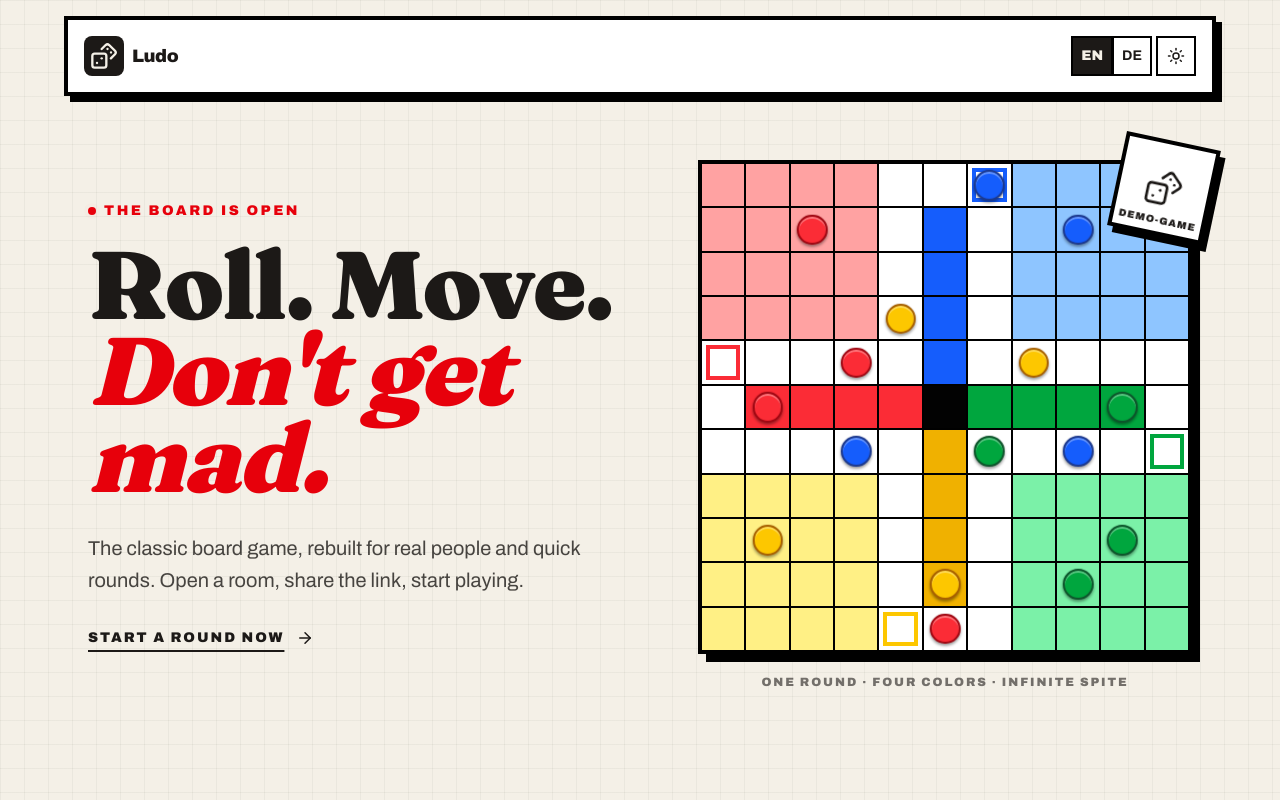
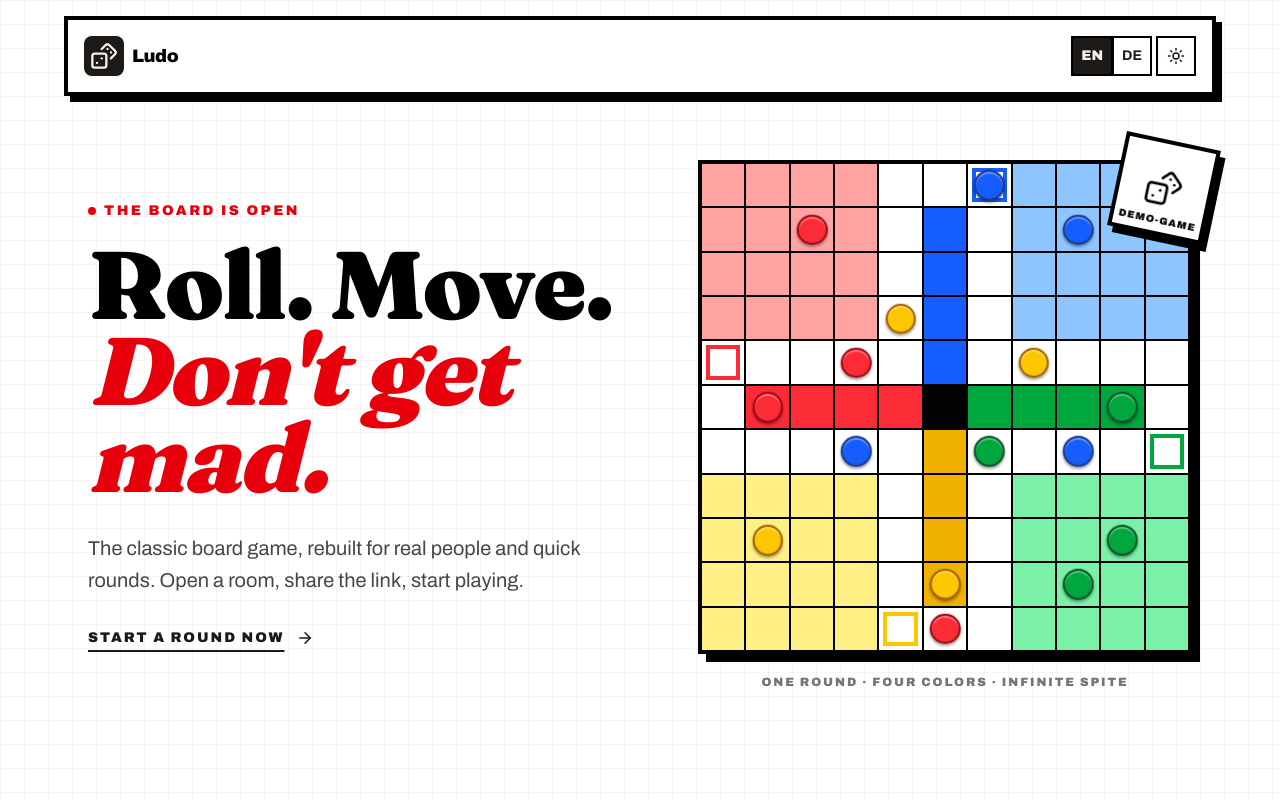
Before and after one commit to CuteNikki/ludo, a Next.js app in the folder apps/web/: page / in a window 1280 px wide. Shown: the top 800 px of the page. Built offline with nearby package versions, Linux system fonts and the light colour scheme; no server answers.

Commit message:
fix some styling problems

```diff
--- a/apps/web/src/app/globals.css
+++ b/apps/web/src/app/globals.css
@@ -59,7 +59,6 @@ body {
   background-image: linear-gradient(var(--grid-line) 1px, transparent 1px), linear-gradient(90deg, var(--grid-line) 1px, transparent 1px);
   background-size: 24px 24px;
   min-height: 100vh;
-  @apply transition-colors duration-350 ease-in-out bg-background text-foreground;
 }
 
 @keyframes piece-spawn-flight {
--- a/apps/web/src/components/theme-toggle.tsx
+++ b/apps/web/src/components/theme-toggle.tsx
@@ -16,7 +16,7 @@ export function ThemeToggle() {
 
   if (!mounted)
     return (
-      <Button variant='outline' disabled aria-label={t('theme.toLight')} className='h-10 w-10 border-2 border-border bg-background-alternative text-foreground'>
+      <Button variant='outline' disabled aria-label={t('theme.toLight')} className='h-10 w-10 px-2 border-2 border-border bg-background-alternative text-foreground'>
         <Sun size={18} />
       </Button>
     );
```
